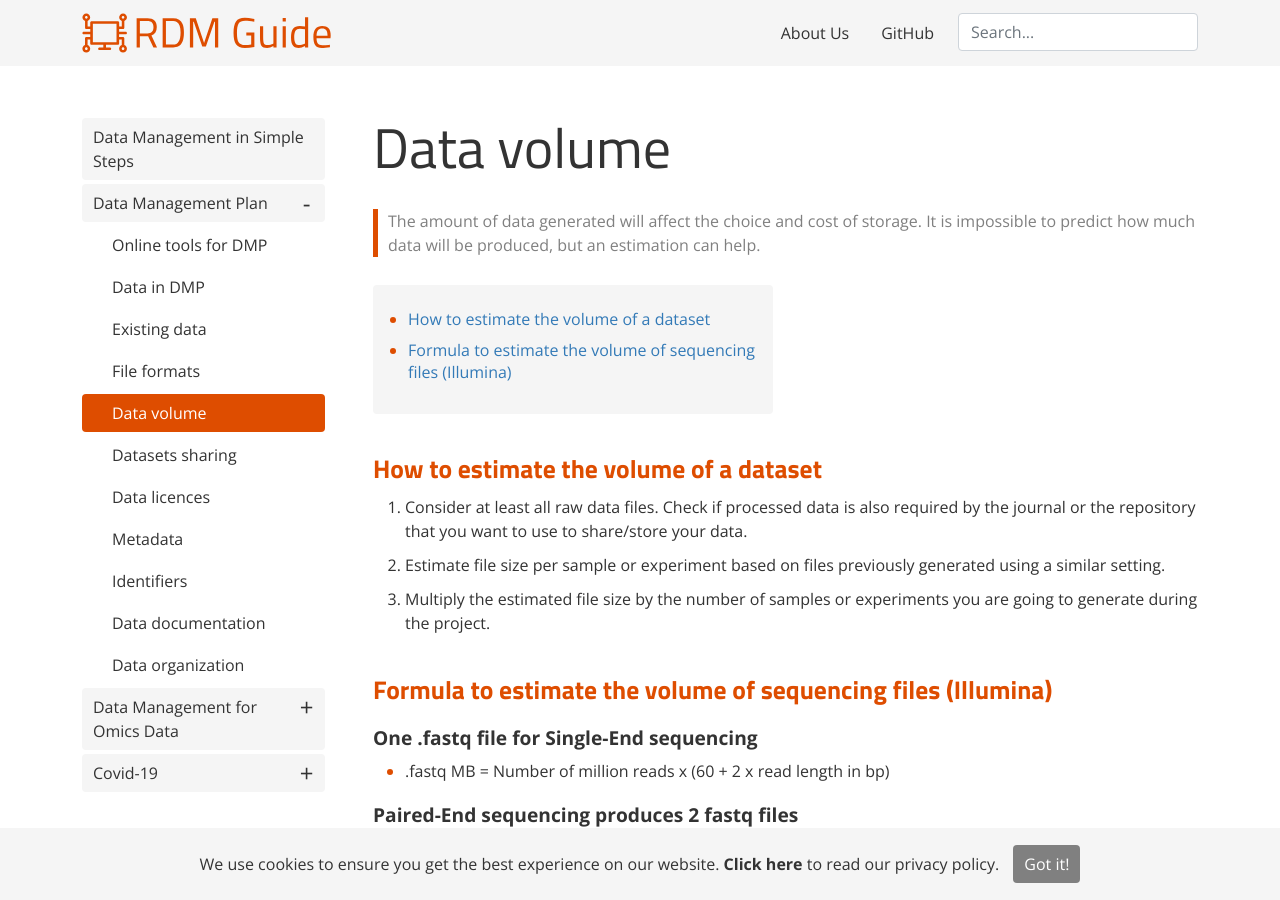
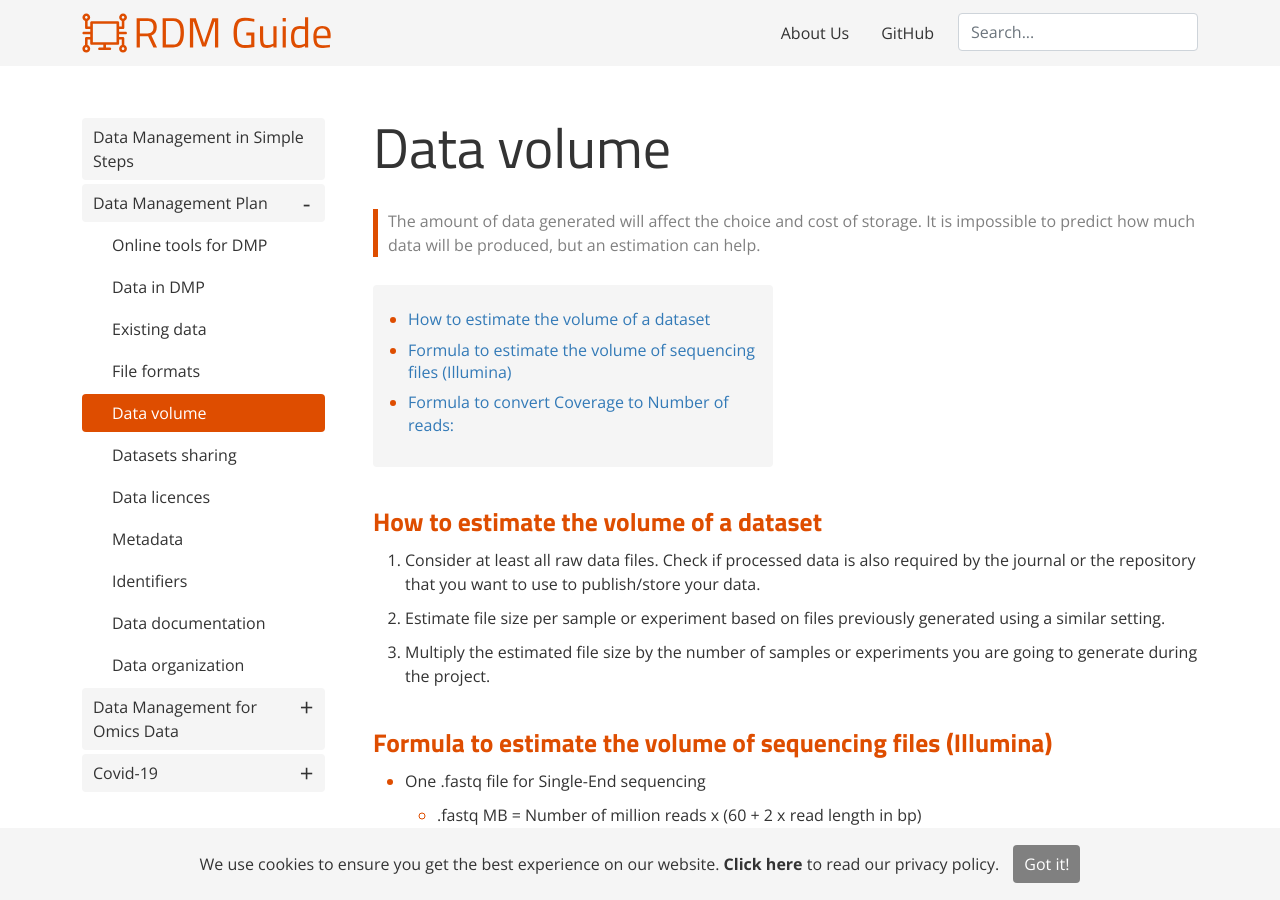
Before and after one commit to ELIXIR-Belgium/rdm-guide, a Jekyll site: the page built from pages/data_volume.md, in a window 1280 px wide and 900 px high. Built offline with Jekyll 4.4.1, drawn with Linux system fonts in a browser that asks for light colours.

```diff
--- a/pages/data_volume.md
+++ b/pages/data_volume.md
@@ -6,22 +6,22 @@ summary: The amount of data generated will affect the choice and cost of storage
 
 ## How to estimate the volume of a dataset
 
-1. Consider at least all raw data files. Check if processed data is also required by the journal or the repository that you want to use to share/store your data.
+1. Consider at least all raw data files. Check if processed data is also required by the journal or the repository that you want to use to publish/store your data.
 2. Estimate file size per sample or experiment based on files previously generated using a similar setting.
 3. Multiply the estimated file size by the number of samples or experiments you are going to generate during the project.
 
 ## Formula to estimate the volume of sequencing files (Illumina)
-### One .fastq file for Single-End sequencing
-* .fastq MB = Number of million reads  x (60 +  2 x read length in bp)
+* One .fastq file for Single-End sequencing
+  * .fastq MB = Number of million reads  x (60 +  2 x read length in bp)
 
-### Paired-End sequencing produces 2 fastq files
-* .fastq MB = Number of million reads  x (60 +  2 x read length in bp) x 2
+* Paired-End sequencing produces 2 fastq files
+  * .fastq MB = Number of million reads  x (60 +  2 x read length in bp) x 2
 
-It is recommended to store .fastq files in a **compressed format** (ex: .gz), which makes the file approximately **4 times smaller**.
+  It is recommended to store .fastq files in a **compressed format** (ex: .gz), which makes the file approximately **4 times smaller**.
 
-### Formula to convert Coverage to Number of reads:
+## Formula to convert Coverage to Number of reads:
 * Number of reads needed (Million) = (Coverage x Genome length (bp) / read length) /1000000
 
-### If you want to know more about the number of reads needed per experiment, coverage and reads length, see
+If you want to know more about the number of reads needed per experiment, coverage and reads length, see
 * [Considerations for RNA-Seq read length and coverage](https://emea.support.illumina.com/bulletins/2017/04/considerations-for-rna-seq-read-length-and-coverage-)
 * [Recommended Coverage and Read Depth for NGS Applications](https://genohub.com/recommended-sequencing-coverage-by-application/)
```
Also changed, not shown: pages/data_in_dmp.md (+3 -4 lines), pages/data_licences.md (+2 -2 lines), pages/data_management_steps.md (+4 -4 lines), pages/datasets_sharing.md (+15 -16 lines), pages/online_tools_for_dmp.md (+1 -0 lines).
